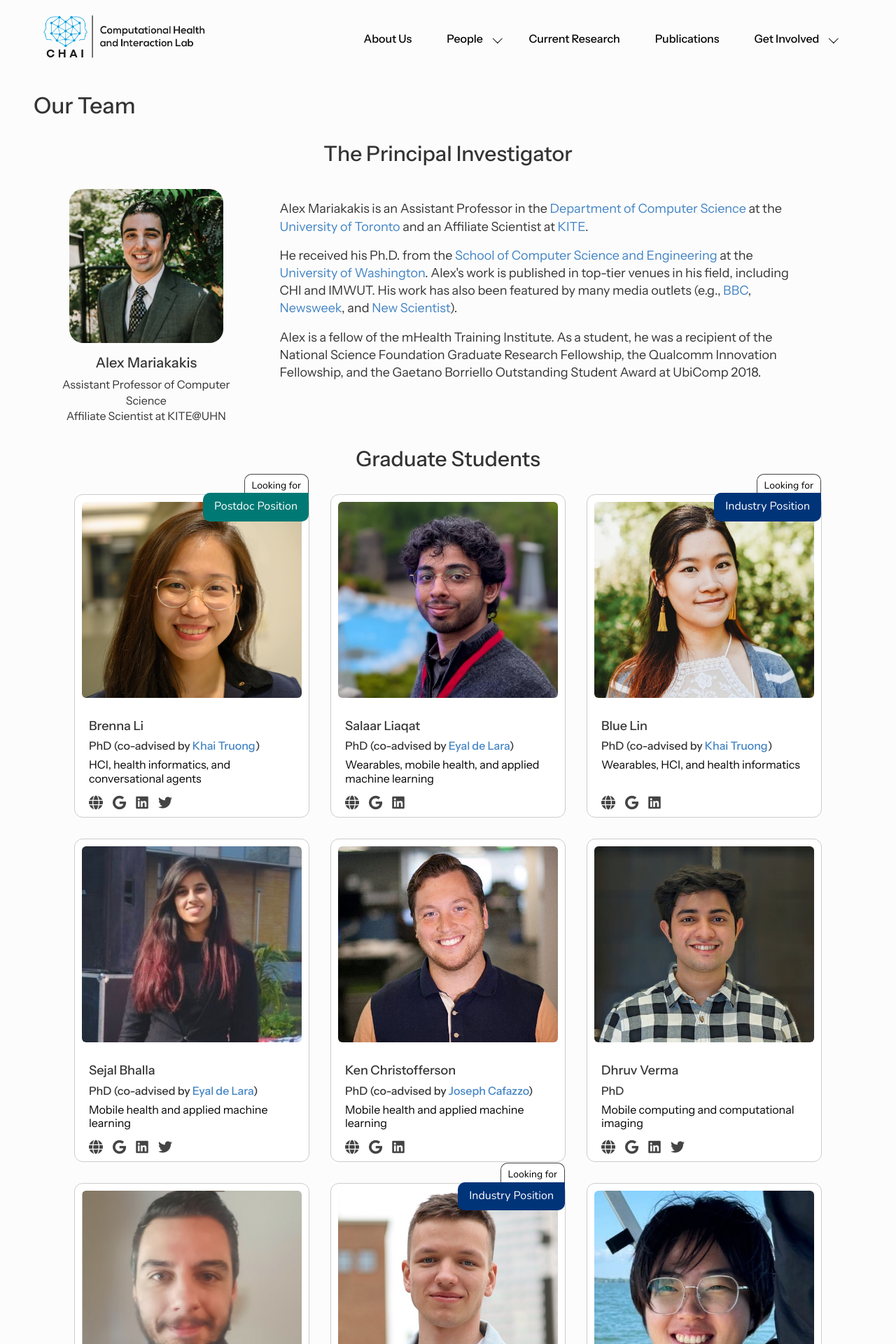
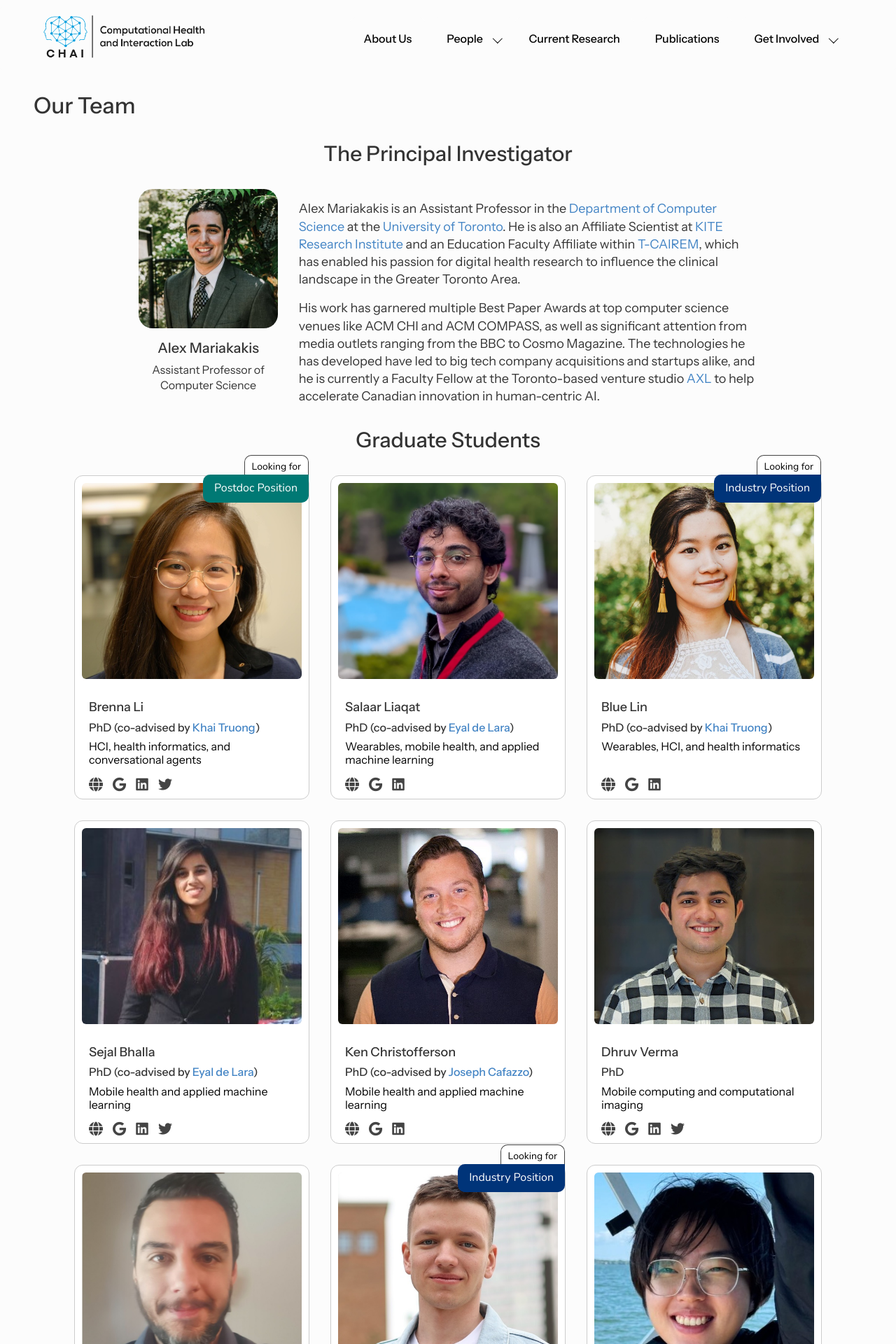
Before and after one commit to chai-toronto/chai-toronto.github.io, a Jekyll site: the page built from our_team/index.html, in a window 1280 px wide. Shown: the top 1920 px of the page at 70% size. Built offline with Jekyll 4.4.1, drawn with Linux system fonts in a browser that asks for light colours.

Commit message:
updating bio

```diff
--- a/_data/members.yml
+++ b/_data/members.yml
@@ -483,7 +483,7 @@
   affiliation: CS
   degree: BS
   image: /images/members/tanya_skoropad.jpeg
-  linkedin: tetyana-skoropad-446725207
+  linkedin: tetiana-skoropad-446725207
   startyear: 2022
   endyear: 2022
   active: false
@@ -503,7 +503,6 @@
   affiliation: CS
   degree: BS
   image: /images/members/chloe_zhao.jpg
-  linkedin: chloe-yichen-zhao
   startyear: 2022
   endyear: 2022
   active: false
--- a/_sass/_our_team.scss
+++ b/_sass/_our_team.scss
@@ -1,26 +1,3 @@
-@import "variables";
-
-@font-face {
-  font-family: 'Instrument Sans Regular';
-  src: url('fonts/InstrumentSans-Regular.woff2') format('woff2');
-  font-weight: normal;
-  font-style: normal;
-}
-
-@font-face {
-  font-family: 'Instrument Sans Medium';
-  src: url('fonts/InstrumentSans-Medium.woff2') format('woff2');
-  font-weight: 400;
-  font-style: normal;
-}
-
-@font-face {
-  font-family: 'Instrument Sans SemiBold';
-  src: url('fonts/InstrumentSans-SemiBold.woff2') format('woff2');
-  font-weight: 400;
-  font-style: normal;
-}
-
 @media (max-width: 767px) {
   .container {
     padding-left: 15px;
@@ -47,10 +24,14 @@
 .pi-section {
   padding-left: 2rem;
   padding-right: 2rem;
+  width: 80%;
+  text-align: center;
+  margin: 0 auto;
 
   @media (max-width: 767px) {
     padding-left: 1rem;
     padding-right: 1rem;
+    width: 100%;
   }
 
   .row.align-items-center {
@@ -84,7 +65,8 @@
   }
 
   .pi-portrait {
-    max-width: 220px;
+    width: 100%;
+    max-width: 275px;
     border-radius: 20px !important;
     display: block;
     margin: 0 auto 1rem;
--- a/our_team/index.html
+++ b/our_team/index.html
@@ -22,24 +22,20 @@ title: Our Team
           class="img-fluid pi-portrait"
         />
         <h3 class="pi-name">{{ pi.name }}</h3>
-        <p class="pi-title">Assistant Professor of Computer Science</p>
-        <p class="pi-title">Affiliate Scientist at KITE@UHN</p>
+        <p class="pi-title">Assistant Professor of Computer&nbsp;Science</p>
       </div>
 
-      <div class="col-md-8 pi-bio">
+      <div class="col-md-9 pi-bio">
         <p>
           <span style="display:block; margin-top:1rem;"></span>
-          Alex Mariakakis is an Assistant Professor in the <a href="https://web.cs.toronto.edu/"  target="_blank">Department of Computer
-          Science</a> at the <a href="https://www.utoronto.ca/" target="_blank">University of Toronto</a> and an Affiliate Scientist at <a href="https://www.kite-uhn.com/" target="_blank">KITE</a>.
+          Alex Mariakakis is an Assistant Professor in the <a href="https://web.cs.toronto.edu/" target="_blank">Department of Computer
+          Science</a> at the <a href="https://www.utoronto.ca/" target="_blank">University of Toronto</a>.
+          He is also an Affiliate Scientist at <a href="https://www.kite-uhn.com/" target="_blank">KITE Research Institute</a> and an Education Faculty Affiliate within <a href="https://tcairem.utoronto.ca/" target="_blank">T-CAIREM</a>, which has enabled his passion for digital health research to influence the clinical landscape in the Greater Toronto Area.
         </p>
         <p>
           <span style="display:block; margin-top:1rem;"></span>
-          He received his Ph.D. from the <a href="https://www.cs.washington.edu/" target="_blank">School of Computer Science and Engineering</a> at the <a href="https://www.washington.edu/" target="_blank">University of Washington</a>.
-          Alex's work is published in top-tier venues in his field, including CHI and IMWUT. His work has also been featured by many media outlets (e.g., <a href="https://www.bbc.com/news/av/technology-41114587" target="_blank">BBC</a>, <a href="https://www.newsweek.com/new-app-detects-concussions-just-looking-your-eyes-663218" target="_blank">Newsweek</a>, and <a href="https://www.newscientist.com/article/2249346-hair-dye-that-changes-in-uv-light-can-reveal-your-risk-of-sunburn/" target="_blank">New Scientist</a>).
-        </p>
-        <p>
-          <span style="display:block; margin-top:1rem;"></span>
-          Alex is a fellow of the mHealth Training Institute. As a student, he was a recipient of the National Science Foundation Graduate Research Fellowship, the Qualcomm Innovation Fellowship, and the Gaetano Borriello Outstanding Student Award at UbiComp 2018.
+          His work has garnered multiple Best Paper Awards at top computer science venues like ACM CHI and ACM COMPASS, as well as significant attention from media outlets ranging from the BBC to Cosmo Magazine.
+          The technologies he has developed have led to big tech company acquisitions and startups alike, and he is currently a Faculty Fellow at the Toronto-based venture studio <a href="https://axl.vc/" target="_blank">AXL</a> to help accelerate Canadian innovation in human-centric AI.
         </p>
       </div>
     </div>
```
